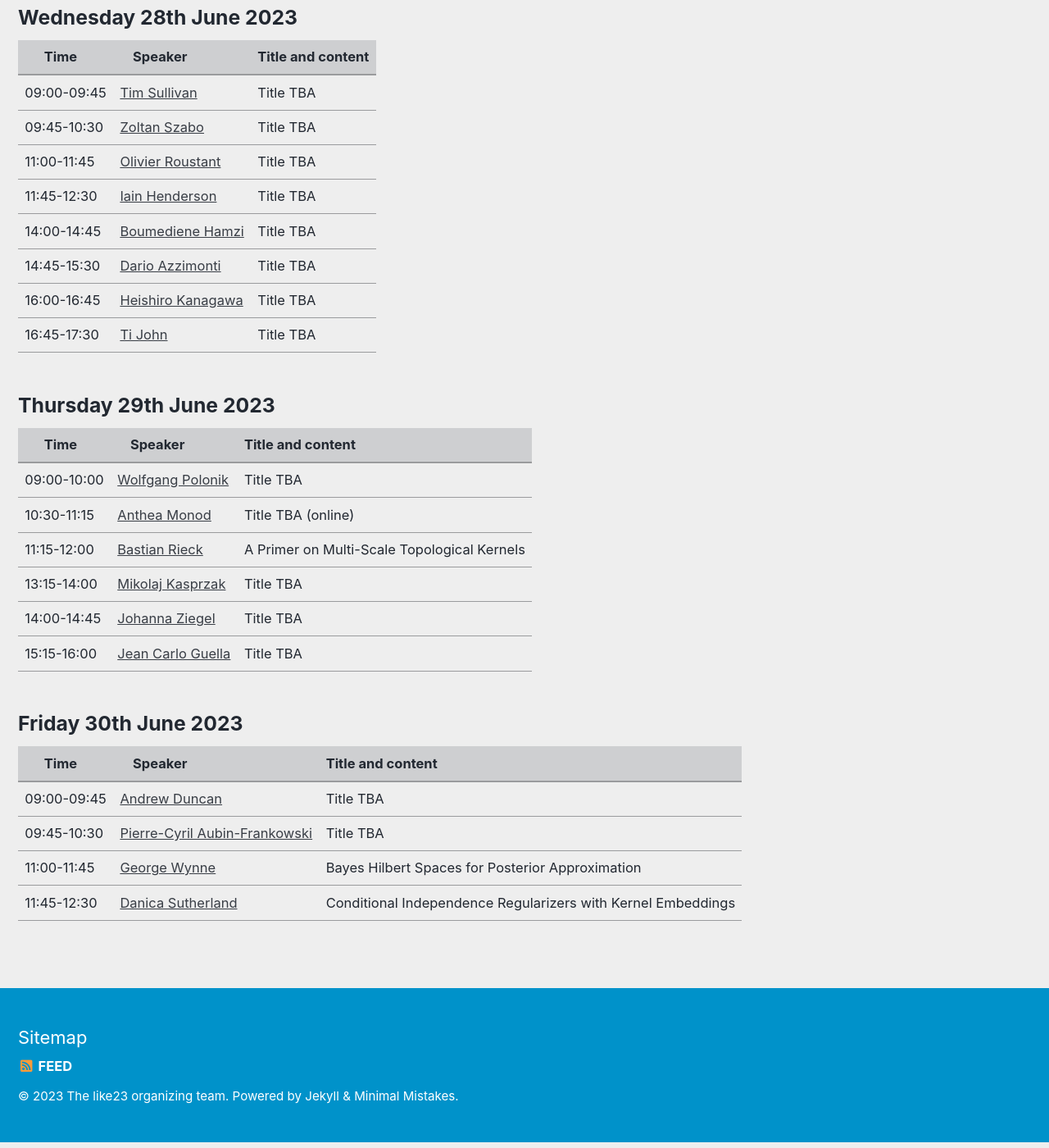
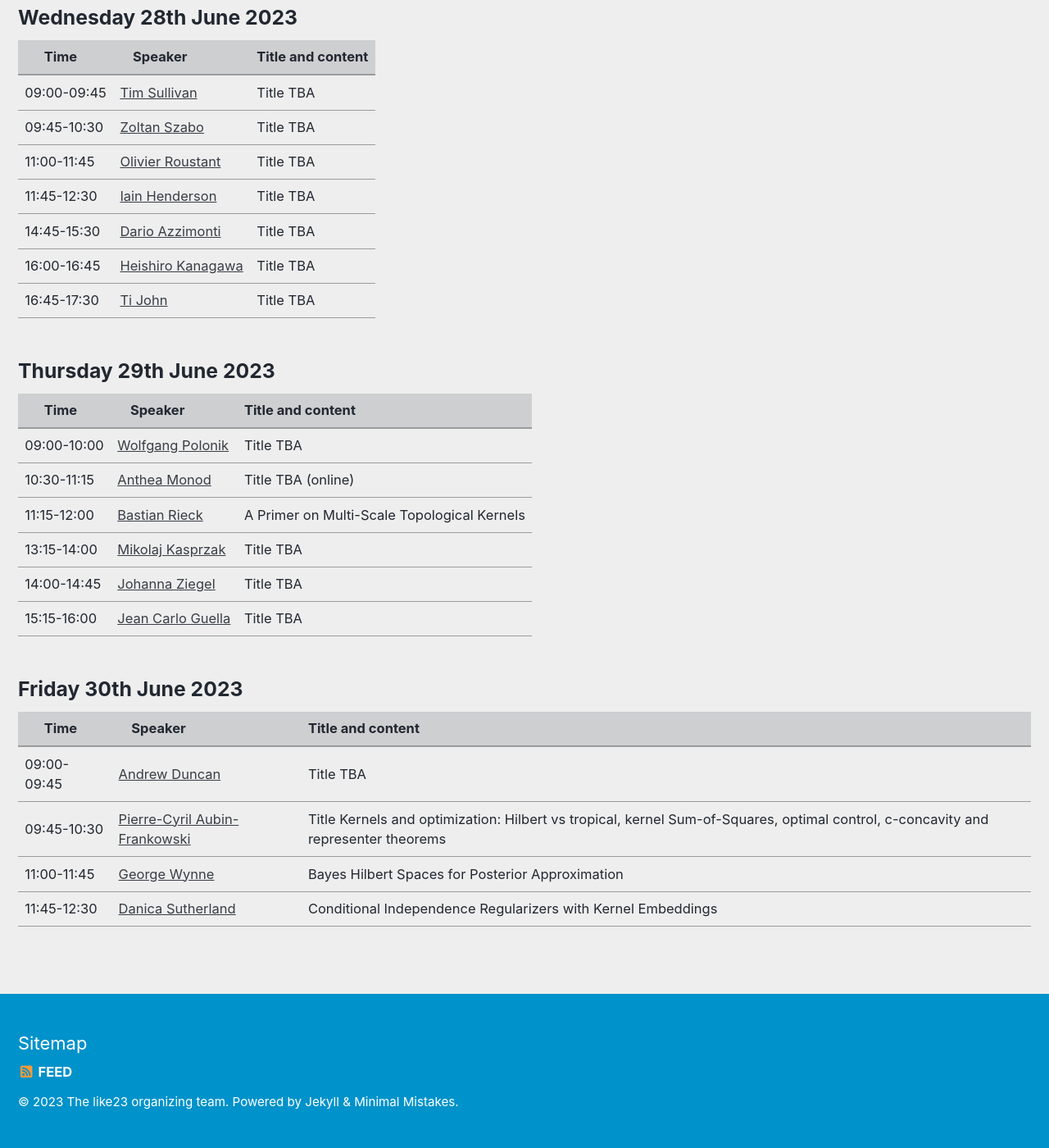
Before and after one commit to LIKE23-Bern/LIKE23-Bern.github.io, a Jekyll site: the page built from _pages/workshop.md, in a window 1280 px wide and 1400 px high, scrolled down 621 px. Shown: the whole window at 82% size. Built offline with Jekyll 4.4.1, drawn with Linux system fonts in a browser that asks for light colours; cached includes are drawn as plain includes.

Commit message:
Update workshop.md

```diff
--- a/_pages/workshop.md
+++ b/_pages/workshop.md
@@ -70,15 +70,6 @@ header:
 		</td>
 		<td>
 		    Title TBA
-	    </td>
-	</tr>
-    <tr>
-		<td> 14:00-14:45 </td>
-		<td>
-		    <a href="https://sites.google.com/site/boumedienehamzi/" target="_blank">Boumediene Hamzi </a>
-		</td>
-		<td>
-		   Title TBA
 	    </td>
 	</tr>
     <tr>
@@ -208,7 +199,7 @@ header:
 		    <a href="https://pcaubin.github.io/" target="_blank">Pierre-Cyril Aubin-Frankowski</a>
 		</td>
 		<td>
-		   Title TBA
+		   Title Kernels and optimization: Hilbert vs tropical, kernel Sum-of-Squares, optimal control, c-concavity and representer theorems
 	    </td>
 	</tr>
 	<tr>
```
